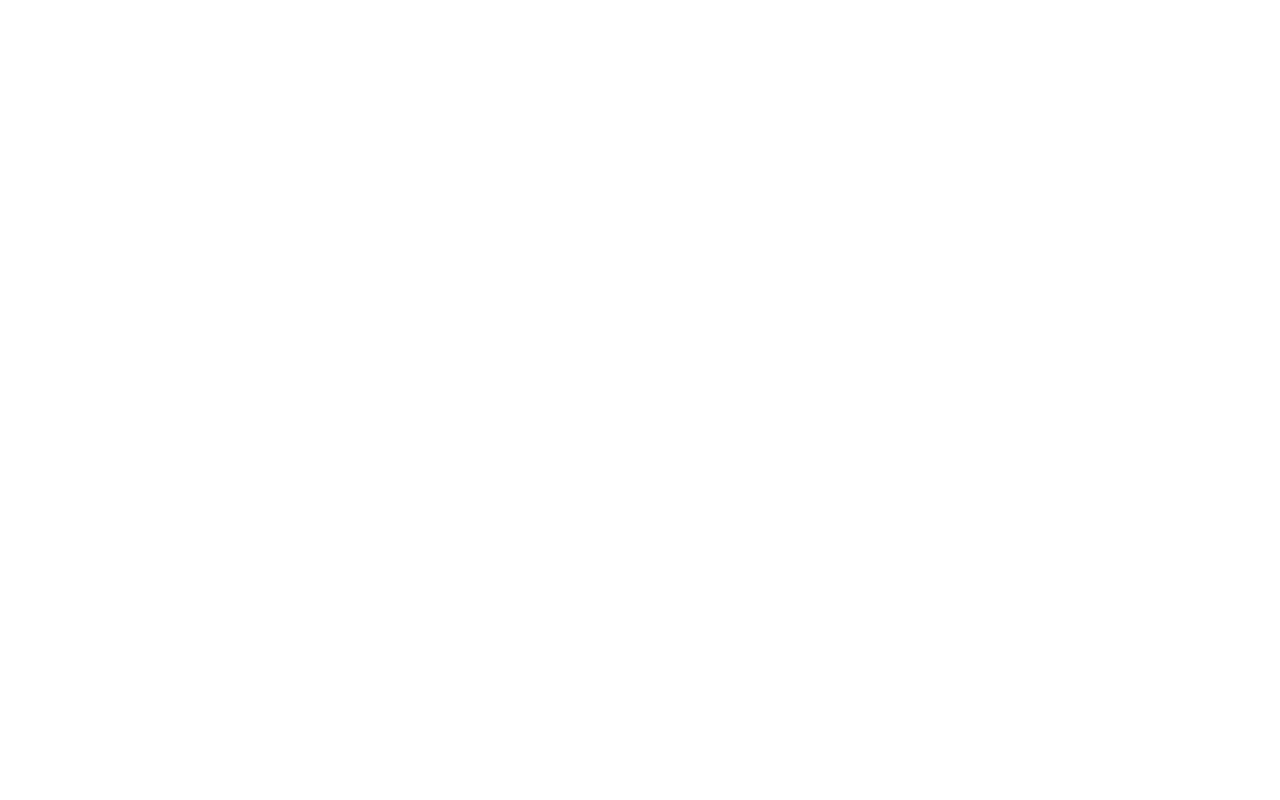
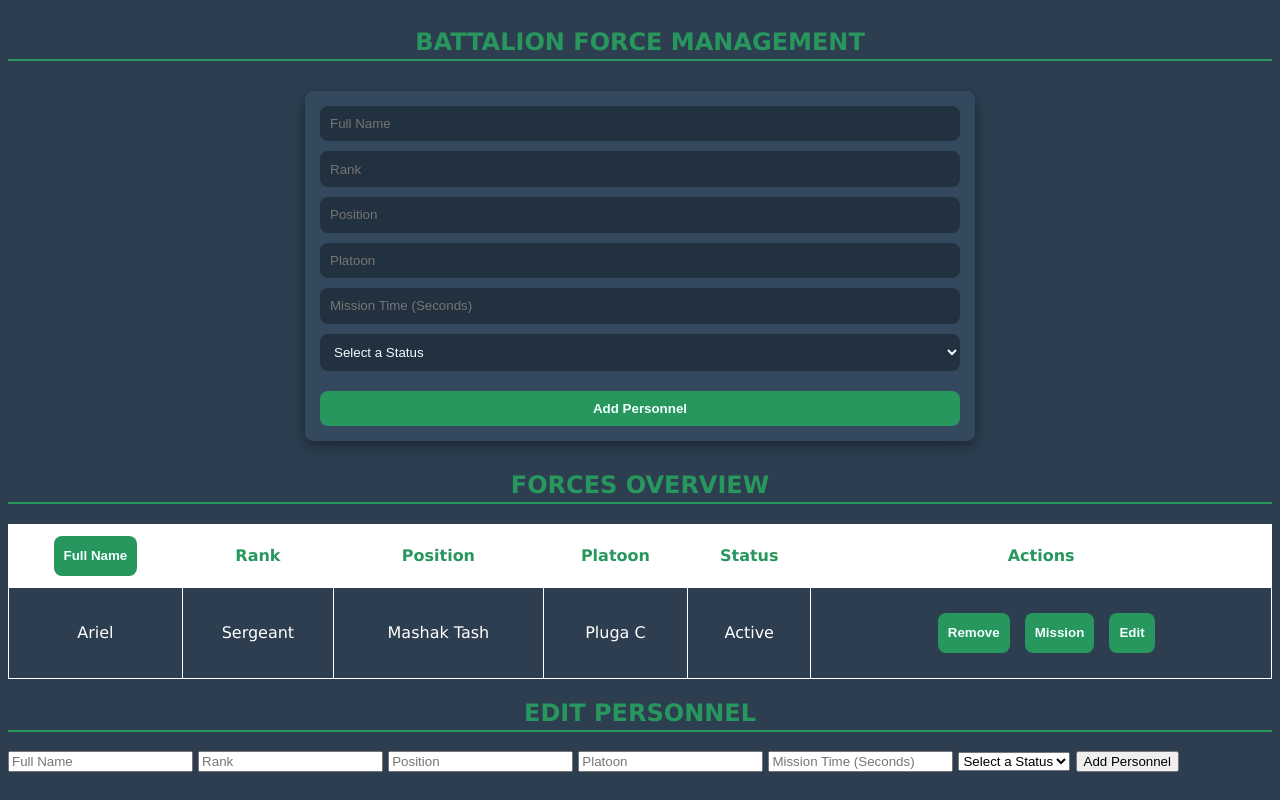
Before and after one commit to yosefhaim707/ArmyTest, a plain HTML site: page index.html in a window 1280 px wide. Drawn offline with Linux system fonts and the light colour scheme.

Commit message:
Added HTML and CSS

```diff
--- a/index.html
+++ b/index.html
@@ -5,9 +5,73 @@
     <meta name="viewport" content="width=device-width, initial-scale=1.0">
     <link rel="stylesheet" href="style.css">
     <script src="script.js"></script>
-    <title>Document</title>
+    <title>Army Test</title>
 </head>
 <body>
-
+    <div id="first-section">
+        <h2 id="first-title">BATTALION FORCE MANAGEMENT</h2>
+        <form action="#" id="soldier-form">
+            <input id="name-input" type="text" placeholder="Full Name">
+            <input id="rank-input" type="text" placeholder="Rank">
+            <input id="position-input" type="text" placeholder="Position">
+            <input id="platoon-input" type="text" placeholder="Platoon">
+            <input id="time-input" type="text" placeholder="Mission Time (Seconds)">
+            <select id="status-input" placeholder="Status" required>
+                <option value="" disabled selected hidden>Select a Status</option>
+                <option value="Active">Active</option>
+                <option value="Reserve">Reserve</option>
+                <option value="Retired">Retired</option>
+            </select>
+            <button id="add_button">Add Personnel</button>
+        </form>
+    </div>
+    <div id="second-section">
+        <h2 id="second-title">FORCES OVERVIEW</h2>
+        <table id="soldier-table">
+            <thead>
+                <tr>
+                    <th><button id="filter">Full Name</button></th>
+                    <th>Rank</th>
+                    <th>Position</th>
+                    <th>Platoon</th>
+                    <th>Status</th>
+                    <th>Actions</th>
+                </tr>
+            </thead>
+            <tbody>
+                <tr>
+                    <td>Ariel</td>
+                    <td>Sergeant</td>
+                    <td>Mashak Tash</td>
+                    <td>Pluga C</td>
+                    <td>Active</td>
+                    <td>
+                        <button class="actionBtn">Remove</button>
+                        <button class="actionBtn">Mission</button>
+                        <button class="actionBtn">Edit</button>
+                    </td>
+                </tr>
+            </tbody>
+        </table>
+    </div>
+    <div id="edit_container">
+        <h2 id="edit_title">EDIT PERSONNEL</h2>
+        <form id="edit_form">
+            <input id="name-edit" type="text" placeholder="Full Name">
+            <input id="rank-edit" type="text" placeholder="Rank">
+            <input id="position-edit" type="text" placeholder="Position">
+            <input id="platoon-edit" type="text" placeholder="Platoon">
+            <input id="time-edit" type="text" placeholder="Mission Time (Seconds)">
+            <select id="status-edit" placeholder="Status" required>
+                <option value="" disabled selected hidden>Select a Status</option>
+                <option value="Active">Active</option>
+                <option value="Reserve">Reserve</option>
+                <option value="Retired">Retired</option>
+            </select>
+            <button id="edit_button">Add Personnel</button>
+        </form>
+        </form>
+    </div>
 </body>
 </html>
+</html>
--- a/style.css
+++ b/style.css
@@ -0,0 +1,115 @@
+body {
+    background-color: #2C3E50;
+    font-family: Verdana, Geneva, Tahoma, sans-serif;
+}
+
+h2 {
+    color: #28975D;
+    border-bottom: #28975D 2px solid;
+    text-align: center;
+    padding-bottom: 3px;
+}
+
+#first-section {
+    display: flex;
+    flex-direction: column;
+    /* align-items: center; */
+}
+
+
+
+#soldier-form {
+    display: flex;
+    flex-direction: column;
+    align-self: center;
+    background-color: #34495E;
+    width: 40em;
+    height: 20em;
+    gap: 10px;
+    border-radius: 8px;
+    box-shadow:  0 4px 8px 0 rgba(0, 0, 0, 0.2), 0 6px 20px 0 rgba(0, 0, 0, 0.19);
+    padding: 15px;
+    margin: 10px;
+}
+
+#soldier-form input {
+    border-radius: 8px;
+    border: none;
+    height: 2em;
+    padding: 10px;
+    background-color: #22313F;
+}
+
+#soldier-form select {
+    border-radius: 8px;
+    border: none;
+    height: 3em;
+    padding: 10px;
+    background-color: #22313F;
+    color: azure;
+}
+
+#soldier-form button {
+    border-radius: 8px;
+    border: none;
+    height: 3em;
+    padding: 10px;
+    background-color: #28975D;
+    color: azure;
+    font-weight: bold;
+    margin-top: 10px;
+}
+
+#soldier-table {
+    width: 100%;
+    border-color: white;
+    border-width:  1px;
+    border-style: solid;
+    border-collapse: collapse;
+}
+
+#soldier-table tr th {
+    border-color: white;
+    border-width:  1px;
+    border-style: solid;
+    border-collapse: collapse;
+    background-color: white;
+    color: #28975D;
+    text-align: center;
+}
+
+#soldier-table tr td {
+    border-color: white;
+    border-width:  1px;
+    border-style: solid;
+    border-collapse: collapse;
+    color: white;
+    text-align: center;
+    padding-top: 15px;
+    padding-bottom: 15px;
+}
+
+#filter {
+    border-radius: 8px;
+    border: none;
+    height: 3em;
+    padding: 10px;
+    background-color: #28975D;
+    color: azure;
+    font-weight: bold;
+    margin-top: 10px;
+    margin-bottom: 10px;
+}
+
+.actionBtn {
+    border-radius: 8px;
+    border: none;
+    height: 3em;
+    padding: 10px;
+    background-color: #28975D;
+    color: azure;
+    font-weight: bold;
+    margin-top: 10px;
+    margin-bottom: 10px;
+    margin-left: 10px;
+}
```
